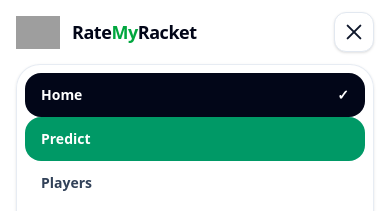
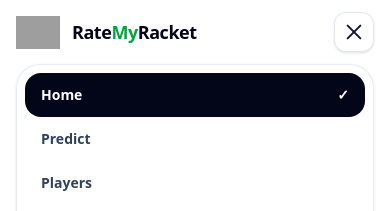
Before and after one commit to ZainMI/ratemyracket, a Next.js app in the folder frontend/: page / in a window 390 px wide. Both pictures are taken after a click on the button "Toggle navigation". Shown: the top 211 px of the page. Built offline with nearby package versions, Linux system fonts and the light colour scheme; grey boxes are pictures that could not be loaded.

Commit message:
Update Navbar.tsx

```diff
--- a/frontend/components/Navbar.tsx
+++ b/frontend/components/Navbar.tsx
@@ -111,11 +111,9 @@ export default function Navbar() {
                     href={link.href}
                     onClick={() => setOpen(false)}
                     className={`flex items-center justify-between rounded-2xl px-4 py-3 text-sm font-black transition ${
-                      link.href === "/predict"
-                        ? "bg-emerald-600 text-white"
-                        : active
-                          ? "bg-slate-950 text-white"
-                          : "text-slate-700 hover:bg-slate-100"
+                      active
+                        ? "bg-slate-950 text-white"
+                        : "text-slate-700 hover:bg-slate-100"
                     }`}
                   >
                     <span>{link.label}</span>
```
